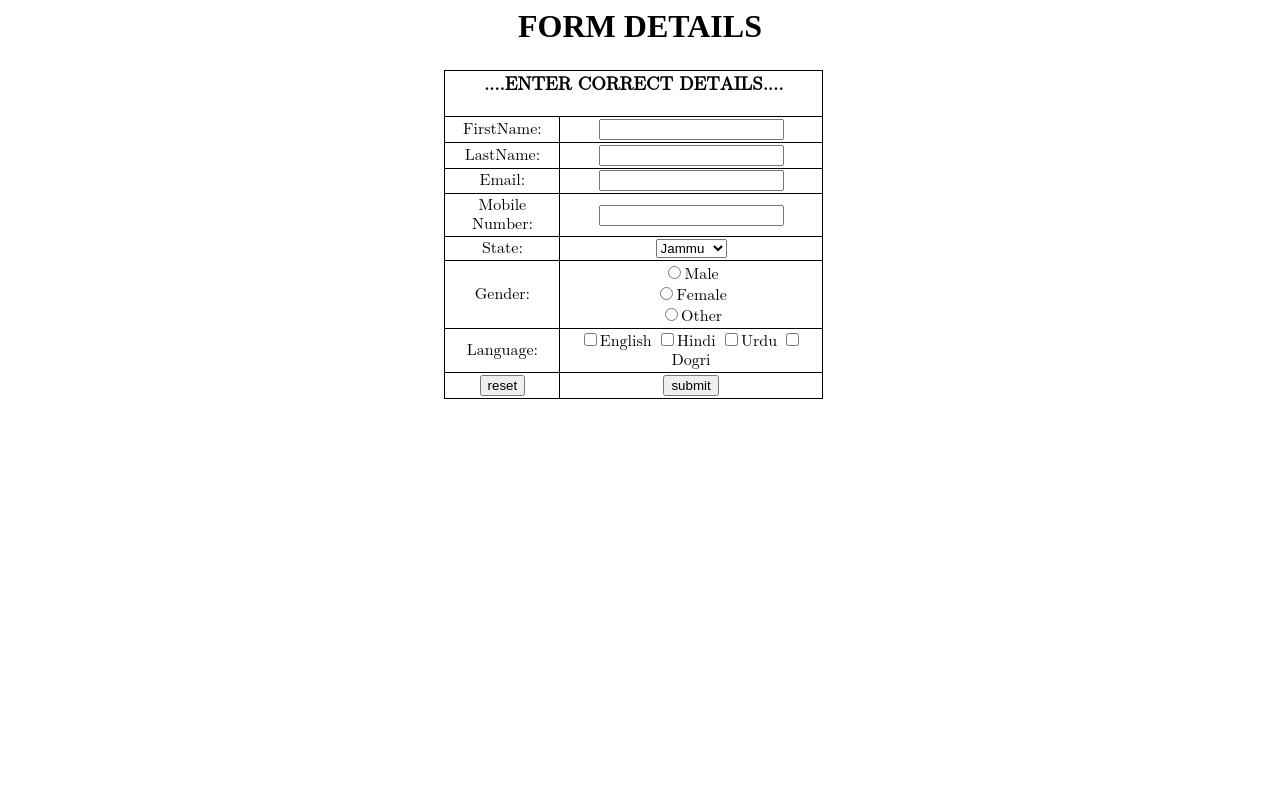
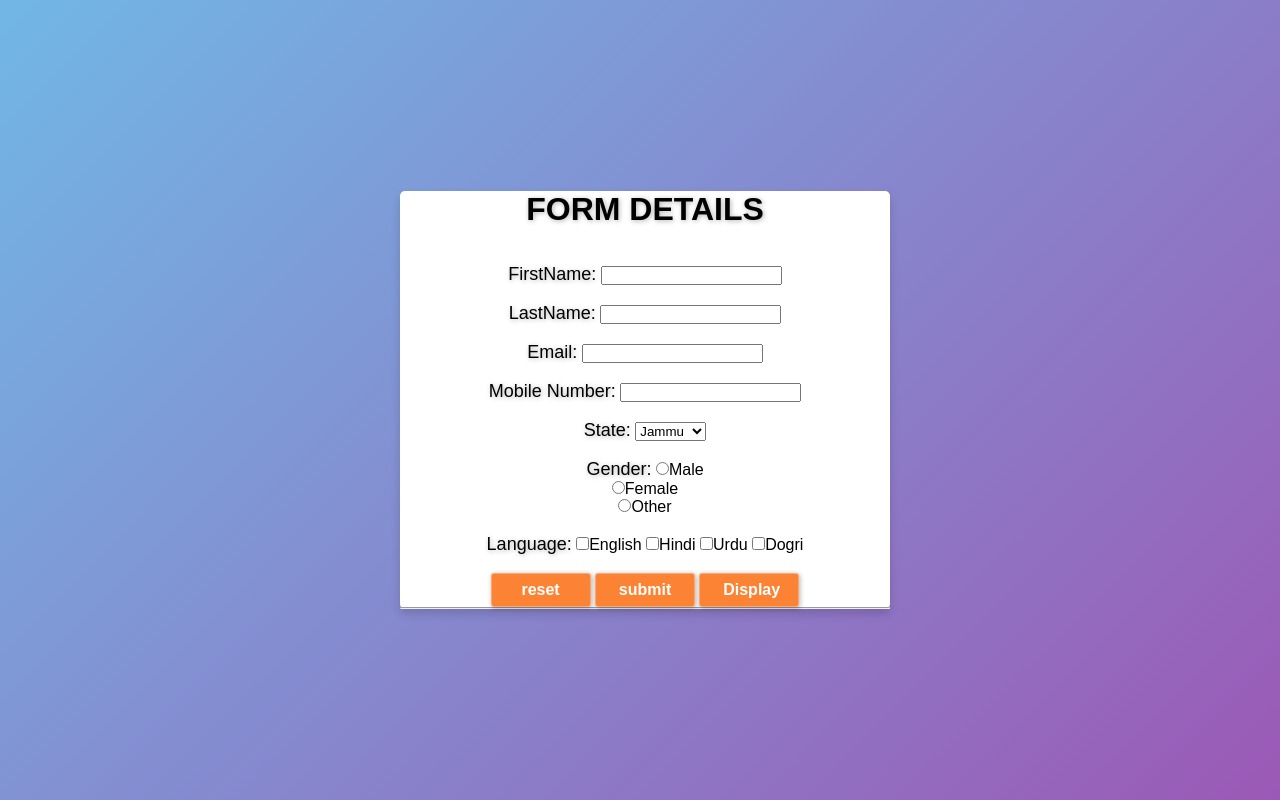
Before and after one commit to Dharinichib/Dharini.github.io, a plain HTML site: page index.html in a window 1280 px wide. Drawn offline with Linux system fonts and the light colour scheme.

Commit message:
Update index.html

```diff
--- a/index.html
+++ b/index.html
@@ -1,53 +1,66 @@
 <html>
     <head>
+        <meta charset="UTF-8">
+        <link rel="stylesheet" href="script.css">
+         <meta na  me="viewport" content="width=device-width, initial-scale=1.0">
+
         <title>
             Form
         </title>
-        <link href = "tic.css" rel ="stylesheet">
+        <link href = "script.css" rel ="stylesheet">
     </head>
     <body>
-        <h1>FORM DETAILS</h1>
+
         <div class = "container">
-        <form  name = "form1" class = "f1" onsubmit= "return myfunction()">
-        <table>
-            <tr><th colspan="2"><h3>....ENTER CORRECT DETAILS....</h3></th></tr>
-            <tr><td><label>FirstName:</label></td>
-                <td><input type = "Text" id = "n1"></td></tr>
-            <tr><td><label>LastName:</label></td>
-                <td><input type = "Text" id = "n2"></td></tr>
-            <tr><td><label>Email:</label></td>
-                <td><input type = "email" id = "n3"></td></tr>
-            <tr><td><label>Mobile Number:</label></td>
-                <td><input type = "tel" id ="n4" minlength = 10 maxlength="10"></td></tr>
 
-                <tr><td><label>State:</label></td>
-                    <td><select name = "State"  value = "" id="n5">
+            <div class = "title"><h1>FORM DETAILS</h1><br><br></div>
+        <form  id = "form1" onsubmit = "myfunction()">
+            <div class = "user">
+            <div><label>FirstName:</label>
+                <input type = "Text" name ="FirstName">
+                </div><br>
+
+                <div><label>LastName:</label>
+                <input type = "Text" name = "LastName"></div><br>
+
+               <div><label>Email:</label>
+                <input type = "email" name = "Email"></div><br>
+
+               <div><label>Mobile Number:</label>
+                <input type = "text" name = "Mobile Number" minlength = 10 maxlength="10"></div>
+                <br>
+               <div><label>State:</label>
+                    <select name = "State"  value = "" id="n5">
                     <option value ="Jammu">Jammu</option>
                     <option value = "Kashmir">Kashmir</option>
                     <option value = "Ladakh">Ladakh</option>
-                    </select>
-                </td></tr>
-
-                <tr><td><label value ="" id ="n6">Gender:</label></td>
-                    <td><input type = "radio"  name ="gender" id ="" value ="Male">Male<br>
-                        <input type = "radio"  name ="gender" id ="" value = "Female">Female<br>
-                        <input type = "radio"  name ="gender" id ="" value = "Other" >Other</td></tr>
-
-                <tr><td><label value = "" id = "n7" >Language:</label></td>
-                    <td><input type = "checkbox" name = "course" id ="" value = "English">English
-                        <input type = "checkbox" name = "course" id ="" value = "Hindi">Hindi
-                        <input type = "checkbox" name = "course" id ="" value = "Urdu">Urdu
-                        <input type = "checkbox" name = "course" id = "" value = "Dogri">Dogri</td></tr>
+                    </select></div><br>
 
 
+                 <div><label value ="" id ="n6">Gender:</label>
+                       <input type = "radio"  name ="gender" id ="" value ="Male">Male<br>
+                        <input type = "radio"  name ="gender" id ="" value = "Female">Female<br>
+                        <input type = "radio"  name ="gender" id ="" value = "Other" >Other</div>
+                        <br>
+                    <div><label value = "" id = "n7" >Language:</label>
+                        <input type = "checkbox" name = "lang" id ="English" value = "English"><span id ="English">English</span>
+                        <input type = "checkbox" name = "lang" id ="" value = "Hindi"><span id ="Hindi">Hindi</span>
+                        <input type = "checkbox" name = "lang" id ="" value = "Urdu"><span id ="Urdu">Urdu</span>
+                        <input type = "checkbox" name = "lang" id = "" value = "Dogri"><span id ="Dogri">Dogri</span></div>
+                        <br>
 
-            <tr><td><input type = "reset" value = "reset"></td>
-            <td><input type = "submit" value ="submit"></td></tr>
-        </table>
-        </form>
+
+            <input type = "reset" id = "reset" value = "reset">
+            <input type = "submit" id = "submit" value ="submit">
+            <input type = "button" id = "btnn" value=" Display" >
+
+        <hr>
+        <label id = "result"></label>
         </div>
+        </div>
+    </form>
     </body>
-    <script src = "script.js"></script>
+    <script src = "script-.js"></script>
 
 
 
```
